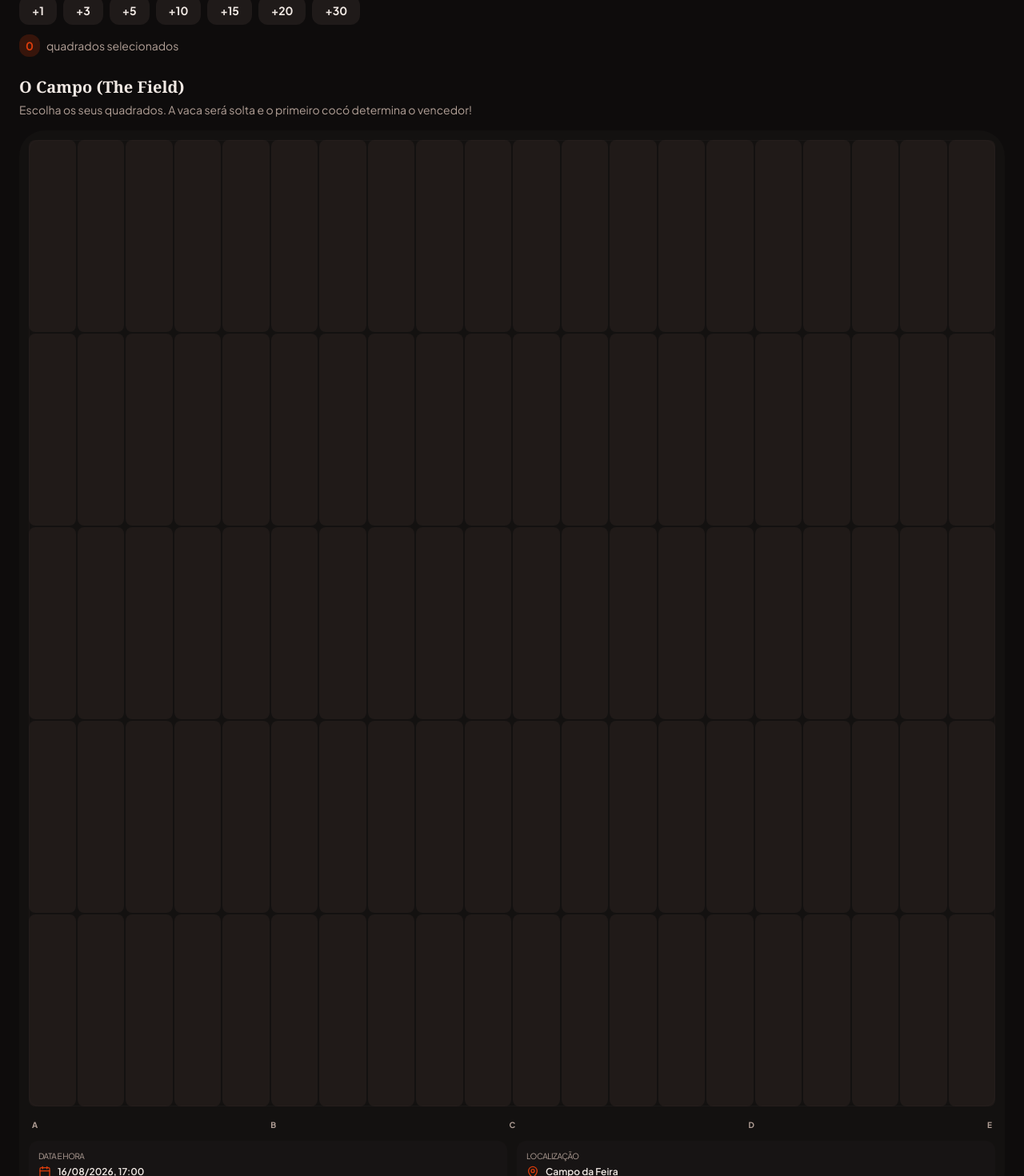
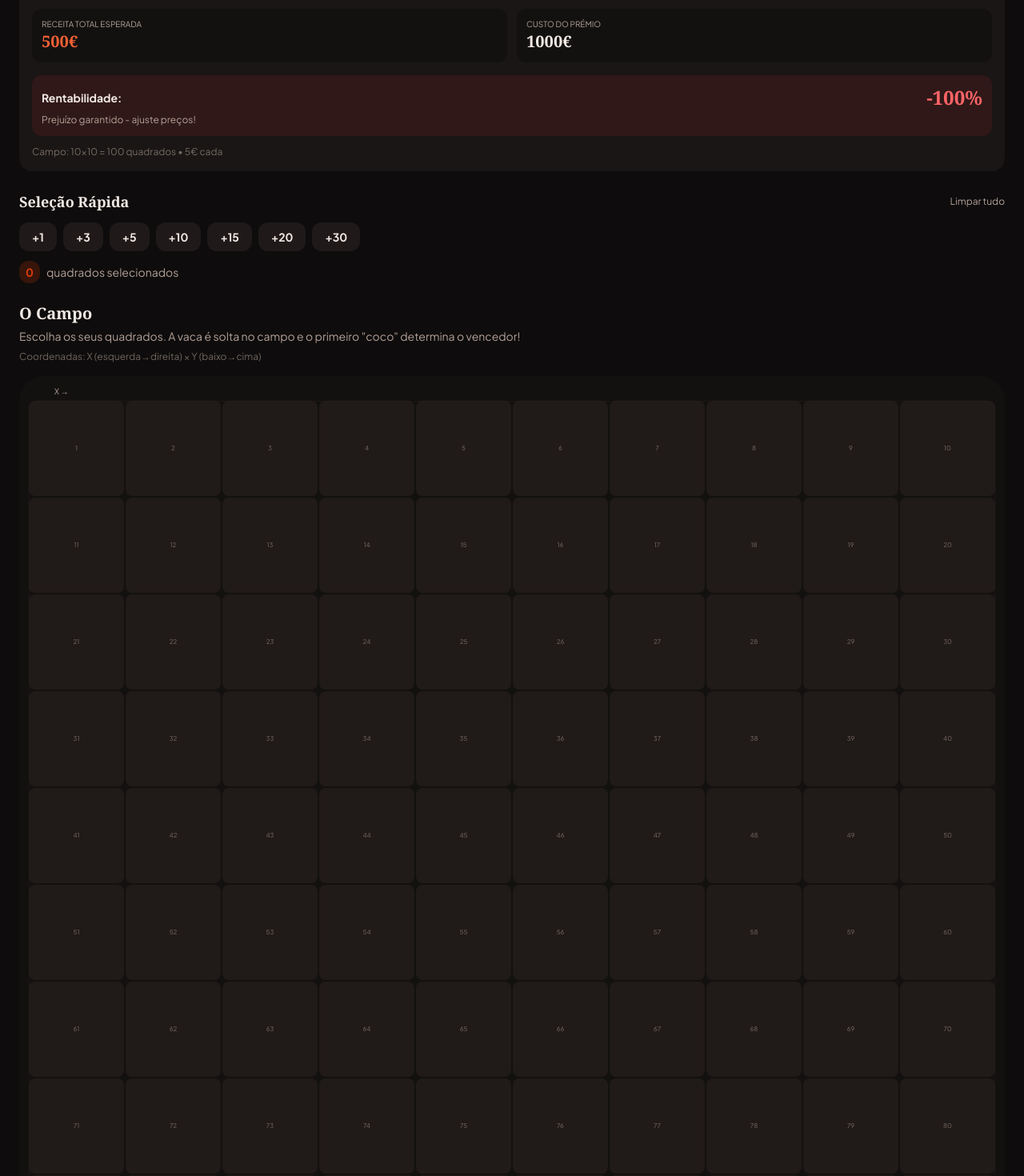
Before and after one commit to smpsandro1239/Aldeias_Games, a Next.js app: page /jogos/poio-da-vaca in a window 1280 px wide. Shown: the part 387-1857 px from the top of the page at 80% size. Built offline with nearby package versions, Linux system fonts and the light colour scheme; no server answers; the database is empty.

Commit message:
Add rentabilidade analysis and square grid to Poio da Vaca

```diff
--- a/src/app/jogos/poio-da-vaca/page.tsx
+++ b/src/app/jogos/poio-da-vaca/page.tsx
@@ -13,9 +13,10 @@ import {
   Award,
   ArrowLeft,
   Home,
-  Shuffle,
-  Plus,
-  Minus
+  TrendingUp,
+  TrendingDown,
+  AlertTriangle,
+  Euro
 } from "lucide-react";
 import { Button } from "@/components/ui/button";
 import { toast } from "sonner";
@@ -26,6 +27,84 @@ interface Jogo {
   tipo: string;
   preco: number;
   configuracao: string;
+  dimensoesCampo: string | null;
+  custoQuadrado: number | null;
+  valorPremioVaca: number | null;
+  custoPremioDinheiro: number | null;
+  rentabilidadePercentual: number | null;
+  totalAngariado: number;
+  totalParticipacoes: number;
+}
+
+interface Dimensoes {
+  x: number;
+  y: number;
+  total: number;
+}
+
+function calcularRentabilidade(
+  custoQuadrado: number,
+  valorPremio: number,
+  totalQuadrados: number,
+  custoVacaFisica: number
+): number {
+  if (custoQuadrado <= 0 || totalQuadrados <= 0) return 0;
+
+  const receitaTotal = custoQuadrado * totalQuadrados;
+  const custoPremio = valorPremio > 0 ? valorPremio : custoVacaFisica;
+
+  if (receitaTotal === 0) return 0;
+
+  const lucro = receitaTotal - custoPremio;
+  const rentabilidade = (lucro / receitaTotal) * 100;
+
+  return Math.round(rentabilidade * 100) / 100;
+}
+
+function getRentabilidadeStatus(rentabilidade: number): {
+  label: string;
+  cor: string;
+  icon: typeof TrendingUp;
+  descricao: string;
+} {
+  if (rentabilidade >= 50) {
+    return {
+      label: "Excelente",
+      cor: "text-green-400",
+      icon: TrendingUp,
+      descricao: "Rentabilidade muito elevada - ótimo negócio!"
+    };
+  }
+  if (rentabilidade >= 30) {
+    return {
+      label: "Bom",
+      cor: "text-green-300",
+      icon: TrendingUp,
+      descricao: "Rentabilidade boa - negócio rentável"
+    };
+  }
+  if (rentabilidade >= 10) {
+    return {
+      label: "Aceitável",
+      cor: "text-yellow-400",
+      icon: TrendingUp,
+      descricao: "Rentabilidade moderada"
+    };
+  }
+  if (rentabilidade >= 0) {
+    return {
+      label: "Baixo",
+      cor: "text-orange-400",
+      icon: AlertTriangle,
+      descricao: "Rentabilidade baixa - margem reduzida"
+    };
+  }
+  return {
+    label: "Negativo",
+    cor: "text-red-400",
+    icon: TrendingDown,
+    descricao: "Prejuízo garantido - ajuste preços!"
+  };
 }
 
 export default function PoioDaVacaPage() {
@@ -54,14 +133,24 @@ export default function PoioDaVacaPage() {
     }
   };
 
-  const config = jogo?.configuracao ? JSON.parse(jogo.configuracao) : { letras: ["A", "B", "C", "D", "E"], numerosPorLetra: 20 };
-  const gridSize = config.numerosPorLetra || 20;
-  const totalCells = config.letras.length * gridSize;
+  const dimensoes: Dimensoes = jogo?.dimensoesCampo
+    ? JSON.parse(jogo.dimensoesCampo)
+    : { x: 10, y: 10, total: 100 };
+
+  const totalCells = dimensoes.x * dimensoes.y;
 
   const cells = Array.from({ length: totalCells }, (_, i) => {
-    const letraIndex = Math.floor(i / gridSize);
-    const numero = (i % gridSize) + 1;
-    return { id: i + 1, label: `${config.letras[letraIndex]}${numero}`, letra: config.letras[letraIndex], row: Math.floor(i / gridSize), col: i % gridSize };
+    const row = Math.floor(i / dimensoes.x);
+    const col = i % dimensoes.x;
+    const x = col + 1;
+    const y = dimensoes.y - row;
+    return {
+      id: i + 1,
+      x,
+      y,
+      label: `${x}-${y}`,
+      display: `X${x}Y${y}`
+    };
   });
 
   const handleSquareClick = (id: number) => {
@@ -78,7 +167,7 @@ export default function PoioDaVacaPage() {
     const shuffled = available.sort(() => Math.random() - 0.5);
     const selected = shuffled.slice(0, count).map(c => c.id);
     setSelectedSquares(prev => [...prev, ...selected]);
-    toast.success(`${count} квадрадо${count > 1 ? 's' : ''} selecionado${count > 1 ? 's' : ''}!`);
+    toast.success(`${count} quadrado${count > 1 ? 's' : ''} selecionado${count > 1 ? 's' : ''}!`);
   };
 
   const handleClearSelection = () => {
@@ -90,9 +179,15 @@ export default function PoioDaVacaPage() {
       toast.error("Selecione pelo menos um quadrado!");
       return;
     }
-    const labels = selectedSquares.map(id => cells[id - 1].label).join(", ");
+    const labels = selectedSquares.map(id => cells[id - 1].display).join(", ");
     toast.success(`Aposta em ${selectedSquares.length} quadrado${selectedSquares.length > 1 ? 's' : ''}: ${labels}`);
   };
+
+  const custoPorQuadrado = jogo?.custoQuadrado || jogo?.preco || 5;
+  const valorPremio = jogo?.valorPremioVaca || jogo?.custoPremioDinheiro || 1000;
+  const custoVacaFisica = 800;
+  const rentabilidade = calcularRentabilidade(custoPorQuadrado, valorPremio, totalCells, custoVacaFisica);
+  const statusRentabilidade = getRentabilidadeStatus(rentabilidade);
 
   if (loading) {
     return (
@@ -130,7 +225,9 @@ export default function PoioDaVacaPage() {
             <div className="absolute top-0 right-0 w-24 h-24 bg-primary-container/10 blur-3xl -mr-8 -mt-8"></div>
             <div className="flex flex-col gap-2 relative z-10">
               <span className="text-primary-container font-bold text-sm">GRANDE PRÉMIO</span>
-              <p className="font-headline text-xl text-on-surface">Novilho de Raça ou 1000€ em Cartão</p>
+              <p className="font-headline text-xl text-on-surface">
+                {valorPremio > 500 ? "Vaca de Raça" : `${valorPremio}€ em Cartão"}`}
+              </p>
               <div className="mt-3 flex items-center gap-2 text-on-surface-variant text-sm bg-surface-container-highest/50 self-start px-3 py-1 rounded-full">
                 <Star className="w-3 h-3 text-primary-container" />
                 <span>Sorteio Local Certificado</span>
@@ -139,10 +236,45 @@ export default function PoioDaVacaPage() {
           </div>
         </section>
 
+        {/* Rentabilidade Info */}
+        <section className="px-2">
+          <div className="bg-surface-container rounded-2xl p-4">
+            <div className="flex items-center gap-2 mb-3">
+              <TrendingUp className="w-5 h-5 text-on-surface-variant" />
+              <h3 className="font-headline text-lg">Análise de Rentabilidade</h3>
+            </div>
+
+            <div className="grid grid-cols-2 gap-3 mb-4">
+              <div className="bg-surface-container-low p-3 rounded-xl">
+                <p className="text-[10px] text-on-surface-variant uppercase">Receita Total Esperada</p>
+                <p className="font-headline text-xl text-primary">{custoPorQuadrado * totalCells}€</p>
+              </div>
+              <div className="bg-surface-container-low p-3 rounded-xl">
+                <p className="text-[10px] text-on-surface-variant uppercase">Custo do Prémio</p>
+                <p className="font-headline text-xl text-error">{valorPremio}€</p>
+              </div>
+            </div>
+
+            <div className={`p-3 rounded-xl ${rentabilidade >= 0 ? 'bg-green-500/10' : 'bg-red-500/10'}`}>
+              <div className="flex items-center justify-between mb-1">
+                <span className="text-sm font-bold">Rentabilidade:</span>
+                <span className={`font-headline text-2xl ${statusRentabilidade.cor}`}>
+                  {rentabilidade}%
+                </span>
+              </div>
+              <p className="text-xs text-on-surface-variant">{statusRentabilidade.descricao}</p>
+            </div>
+
+            <div className="mt-3 text-xs text-on-surface-variant/60">
+              Campo: {dimensoes.x}×{dimensoes.y} = {totalCells} quadrados • {custoPorQuadrado}€ cada
+            </div>
+          </div>
+        </section>
+
         {/* Quick Selection Buttons */}
         <section className="px-2 space-y-3">
           <div className="flex items-center justify-between">
-            <h3 className="font-headline text-lg">快速选择 (Quick Select)</h3>
+            <h3 className="font-headline text-lg">Seleção Rápida</h3>
             <button
               onClick={handleClearSelection}
               className="text-xs text-on-surface-variant hover:text-error transition-colors"
@@ -169,43 +301,52 @@ export default function PoioDaVacaPage() {
           </div>
         </section>
 
-        {/* The Field - Square Grid */}
+        {/* The Field - Square Grid with X/Y */}
         <section className="space-y-4 px-2">
           <div className="flex flex-col gap-1">
-            <h3 className="font-headline text-xl">O Campo (The Field)</h3>
-            <p className="text-on-surface-variant text-sm">Escolha os seus quadrados. A vaca será solta e o primeiro cocó determina o vencedor!</p>
+            <h3 className="font-headline text-xl">O Campo</h3>
+            <p className="text-on-surface-variant text-sm">Escolha os seus quadrados. A vaca é solta no campo e o primeiro "coco" determina o vencedor!</p>
+            <p className="text-xs text-on-surface-variant/60 mt-1">
+              Coordenadas: X (esquerda→direita) × Y (baixo→cima)
+            </p>
           </div>
 
           {/* Square Field Container */}
           <div className="bg-surface-container-low rounded-[2rem] p-3">
+            {/* Axis Labels */}
+            <div className="flex justify-between px-8 mb-1">
+              <span className="text-[10px] text-on-surface-variant">X →</span>
+            </div>
+
             {/* Square Grid - maintains aspect ratio */}
-            <div className="relative w-full aspect-square mb-4">
+            <div className="relative w-full aspect-square mb-2">
               <div
                 className="absolute inset-0 grid gap-0.5"
                 style={{
-                  gridTemplateColumns: `repeat(${gridSize}, 1fr)`,
-                  gridTemplateRows: `repeat(${config.letras.length}, 1fr)`
+                  gridTemplateColumns: `repeat(${dimensoes.x}, 1fr)`,
+                  gridTemplateRows: `repeat(${dimensoes.y}, 1fr)`
                 }}
               >
                 {cells.map((cell) => {
                   const isSelected = selectedSquares.includes(cell.id);
-                  const isAvailable = true;
 
                   return (
                     <button
                       key={cell.id}
                       onClick={() => handleSquareClick(cell.id)}
                       className={`
-                        relative flex items-center justify-center text-[10px] font-medium transition-all duration-150 rounded-sm
+                        relative flex items-center justify-center text-[8px] font-medium transition-all duration-150 rounded-sm
                         ${isSelected
                           ? "bg-primary-container text-on-primary-container font-bold shadow-md z-10"
                           : "bg-surface-container-highest/60 text-on-surface-variant/50 hover:bg-surface-container-high hover:text-on-surface-variant"
                         }
                       `}
-                      title={cell.label}
+                      title={cell.display}
                     >
-                      {isSelected && (
-                        <CheckCircle2 className="w-3 h-3" />
+                      {isSelected ? (
+                        <CheckCircle2 className="w-2.5 h-2.5" />
+                      ) : (
+                        cell.id
                       )}
                     </button>
                   );
@@ -216,29 +357,17 @@ export default function PoioDaVacaPage() {
               <div className="absolute inset-0 pointer-events-none border border-outline-variant/20 rounded-lg"></div>
             </div>
 
-            {/* Letter labels at bottom */}
-            <div className="flex justify-between px-1 mb-3">
-              {config.letras.map((letra: string, i: number) => (
-                <span key={letra} className="text-[10px] font-bold text-on-surface-variant">{letra}</span>
-              ))}
+            {/* Y axis label */}
+            <div className="flex justify-between px-1">
+              <span className="text-[10px] text-on-surface-variant">↑ Y</span>
+              <span className="text-[10px] text-on-surface-variant">X →</span>
             </div>
 
-            {/* Event Details */}
-            <div className="grid grid-cols-2 gap-3">
-              <div className="p-3 bg-surface-container-high/40 rounded-xl flex flex-col gap-1">
-                <span className="text-[10px] text-on-surface-variant uppercase tracking-tighter">Data e Hora</span>
-                <div className="flex items-center gap-2">
-                  <Calendar className="w-4 h-4 text-primary-container" />
-                  <span className="text-xs font-semibold">16/08/2026, 17:00</span>
-                </div>
-              </div>
-              <div className="p-3 bg-surface-container-high/40 rounded-xl flex flex-col gap-1">
-                <span className="text-[10px] text-on-surface-variant uppercase tracking-tighter">Localização</span>
-                <div className="flex items-center gap-2">
-                  <MapPin className="w-4 h-4 text-primary-container" />
-                  <span className="text-xs font-semibold">Campo da Feira</span>
-                </div>
-              </div>
+            {/* Coordinate explanation */}
+            <div className="mt-3 p-2 bg-surface-container-high/40 rounded-lg">
+              <p className="text-[10px] text-on-surface-variant text-center">
+                O campo tem <strong>{dimensoes.x}×{dimensoes.y} = {totalCells}</strong> quadrados
+              </p>
             </div>
           </div>
         </section>
@@ -248,12 +377,12 @@ export default function PoioDaVacaPage() {
           <div className="bg-surface-container p-4 rounded-2xl flex items-center justify-between">
             <div>
               <p className="text-xs text-on-surface-variant">Preço por quadrado</p>
-              <p className="font-headline text-2xl text-primary">{jogo?.preco || 5}€</p>
+              <p className="font-headline text-2xl text-primary">{custoPorQuadrado}€</p>
             </div>
             <div className="text-right">
               <p className="text-xs text-on-surface-variant">Total</p>
               <p className="font-headline text-2xl text-secondary">
-                {selectedSquares.length * (jogo?.preco || 5)}€
+                {selectedSquares.length * custoPorQuadrado}€
               </p>
             </div>
           </div>
@@ -288,7 +417,7 @@ export default function PoioDaVacaPage() {
             <div className="space-y-1">
               <h4 className="font-headline text-base">Como funciona?</h4>
               <p className="text-xs text-on-surface-variant leading-relaxed">
-                Uma vaca é solta no campo quadrado. Quando defecar pela primeira vez, verificamos as coordenadas (X,Y) do cocó e o quadrado correspondente é o vencedor!
+                Uma vaca é solta no campo quadrado. Quando defecar pela primeira vez, verificamos as coordenadas (X,Y) do "coco" e o quadrado correspondente é o vencedor!
               </p>
             </div>
           </div>
```
Also changed, not shown: 1 other file (tests, documents, lock files or other folders).
